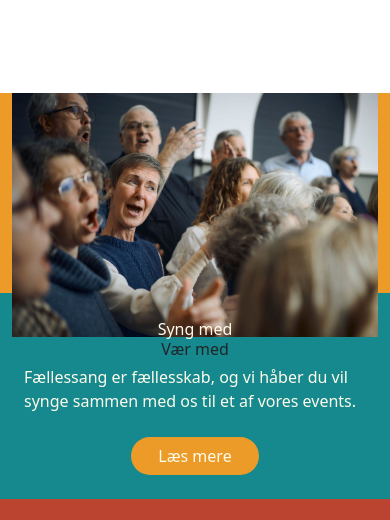
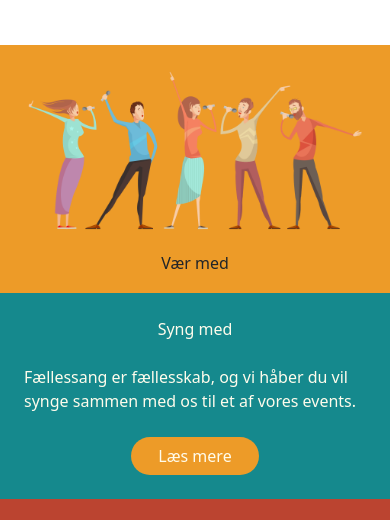
Before and after one commit to Batmq/SangkraftGuldborgsund, a website: page Vær med.html in a window 390 px wide. Shown: the part 317-837 px from the top of the page. Drawn offline with nearby package versions, Linux system fonts and the light colour scheme; files that its build step writes are made by us from their sources.

Commit message:
img sat ind på Vær med siden

```diff
--- a/Vær med.html
+++ b/Vær med.html
@@ -79,10 +79,12 @@
 </div>
 
 <!--Indhold-->
-<div class="container d-md-none MT Sf">
-    <div class="row HeigtBox text-center Sf">
-        <img src="images/Fællessang%20på%20Torvet.jpg" class="rounded img-aktuel " alt="Fælles sang på Torvet">
-        <div class="col-12">Vær med</div>
+<div class="container d-md-none Sf">
+    <div class="row HeigtBox text-center Sf mt-5 mb-5">
+        <div class="col-12">
+            <img src="images/Forside,%20desktop.png" class="rounded img-aktuel " alt="Fælles sang på Torvet">
+        </div>
+        <div class="col-12 mb-5">Vær med</div>
     </div>
     <div class="row fc Tf">
         <div class="col-12 mb-2 mt-4 text-center">Syng med</div>
```
